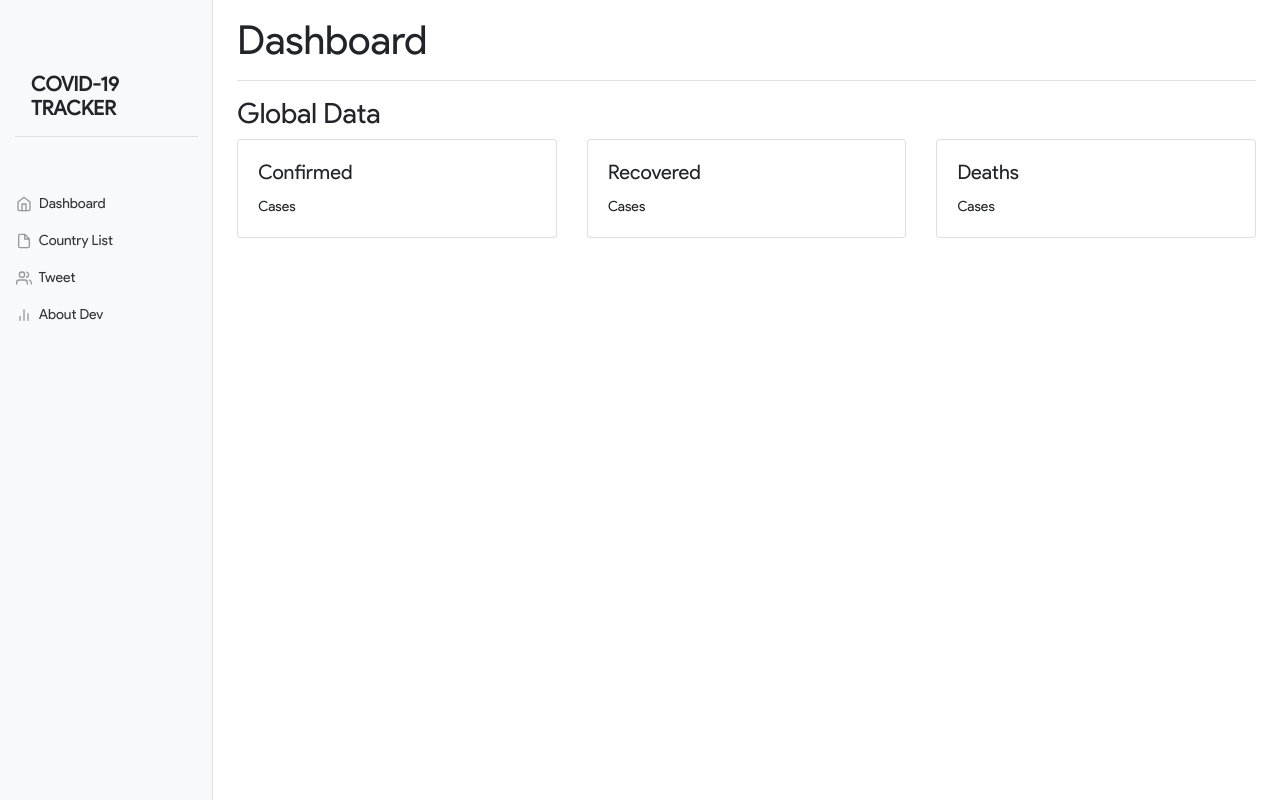
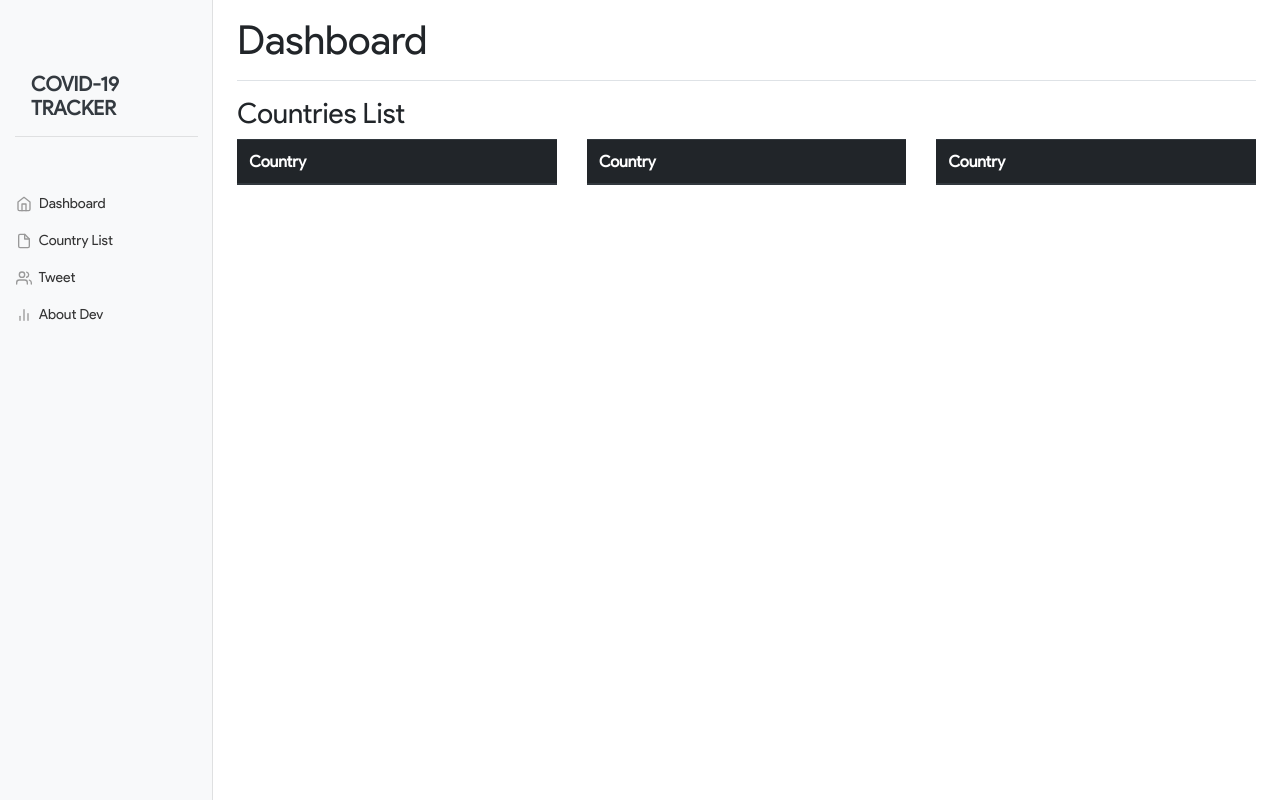
Before and after one commit to munawariz/django-corona, a Django app: page /countries/ in a window 1280 px wide. Run offline with Django 3.2, Linux system fonts and the light colour scheme; data that the repository does not hold is empty; some libraries are stand-ins or nearby versions.

Commit message:
Added per country page cases

```diff
--- a/pages/views.py
+++ b/pages/views.py
@@ -1,40 +1,62 @@
 from django.shortcuts import render
+from asgiref.sync import sync_to_async
 import requests
+import asyncio
+
+
 
 def index(request):
     data = requests.get('https://covid19.mathdro.id/api/').json()
+    image = requests.get('https://covid19.mathdro.id/api/og')
     context = {
+        'country': 'Global',
         'positif': data['confirmed']['value'],
         'sembuh': data['recovered']['value'],
         'meninggal': data['deaths']['value'],
+        'last_update': data['lastUpdate'],
+        'gambar': image.url,
     }
-    return render(request, 'page/index.html', context)
+    return render(request, 'page/case.html', context)
 
 def list_country(request):
     data = requests.get('https://covid19.mathdro.id/api/countries/').json()
     data = data['countries']
-    country_list = []
+    country_list1 = []
+    country_list2 = []
+    country_list3 = []
+    pointer = 0
 
     for data in data:
-        country_list.append(data['name'].lower())
+        if pointer % 3 == 0:
+            country_list1.append(data['name'].lower())
+        elif pointer % 3 == 1:
+            country_list2.append(data['name'].lower())
+        elif pointer % 3 == 2:
+            country_list3.append(data['name'].lower())
+        pointer += 1
 
     context = {
-        'country_list' : country_list,
+        'country_list1' : country_list1,
+        'country_list2' : country_list2,
+        'country_list3' : country_list3,
     }
     return render(request, 'page/countries.html', context)
 
 def country(request, *, country_requested):
     data = requests.get(f'https://covid19.mathdro.id/api/countries/{country_requested}').json()
+    image = requests.get(f'https://covid19.mathdro.id/api/countries/{country_requested}/og')
 
     positif = data['confirmed']['value']
     sembuh = data['recovered']['value']
     meninggal = data['deaths']['value']
+    last_update = data['lastUpdate']
     context = {
-        'page_title' : 'Country Case',
         'country' : country_requested,
         'positif': positif,
         'sembuh': sembuh,
         'meninggal': meninggal,
+        'last_update': last_update,
+        'gambar': image.url,
     }
 
-    return render(request, 'case.html', context)
+    return render(request, 'page/case.html', context)
--- a/templates/components/navbar.html
+++ b/templates/components/navbar.html
@@ -4,7 +4,7 @@
         <nav class="col-md-2 d-none d-md-block bg-light sidebar">
           <div class="sidebar-sticky">
             <div class="container mt-3">
-              <p class="h5 font-weight-bold m-3">COVID-19 TRACKER</p>
+              <p class="h5 font-weight-bold m-3"><a href="/" class="text-dark">COVID-19 TRACKER</a></p>
               <hr>
             </div>
             <ul class="nav flex-column mt-5">
@@ -15,19 +15,19 @@
                 </a>
               </li>
               <li class="nav-item">
-                <a class="nav-link" href="countries/">
+                <a class="nav-link" href="/countries">
                   <span data-feather="file"></span>
                   Country List
                 </a>
               </li>
               <li class="nav-item">
-                <a class="nav-link" href="tweet/">
+                <a class="nav-link" href="/tweet">
                   <span data-feather="users"></span>
                   Tweet
                 </a>
               </li>
               <li class="nav-item">
-                <a class="nav-link" href="dev/">
+                <a class="nav-link" href="/dev">
                   <span data-feather="bar-chart-2"></span>
                   About Dev
                 </a>
--- a/templates/page/countries.html
+++ b/templates/page/countries.html
@@ -1,36 +1,78 @@
 {% extends "../base.html" %}
 
 {% block content %}
+    <style>
+        .hover-item {
+            background-color: #FFF;
+        }
+
+        .hover-item:hover {
+            cursor: pointer;
+            background-color: #ccc;
+        }
+    </style>
     <main role="main" class="col-md-9 ml-sm-auto col-lg-10 pt-3 px-4">
         <div class="d-flex justify-content-between flex-wrap flex-md-nowrap align-items-center pb-2 mb-3 border-bottom">
             <h1 class="h1">Dashboard</h1>
         </div>
-        <h3>Global Data</h3>
+        <h3>Countries List</h3>
         <div class="row">
             <div class="col">
-                <div class="card w-100">
-                    <div class="card-body">
-                      <h5 class="card-title">Confirmed</h5>
-                      <p class="card-text">{{positif}} Cases</p>
-                    </div>
-                </div>
+                <table class="table">
+                    <thead class="thead-dark">
+                        <tr>
+                            <th scope="col">Country</th>
+                        </tr>
+                    </thead>
+                    <tbody>
+                        {% for country in country_list1 %}
+                            <tr data-href='{{country}}' class="hover-item">
+                                <th scope="row" class="text-capitalize">{{country}}</th>
+                            </tr>
+                        {% endfor %}
+                    </tbody>
+                </table>
             </div>
             <div class="col">
-                <div class="card w-100">
-                    <div class="card-body">
-                      <h5 class="card-title">Recovered</h5>
-                      <p class="card-text">{{sembuh}} Cases</p>
-                    </div>
-                </div>
+                <table class="table">
+                    <thead class="thead-dark">
+                        <tr>
+                            <th scope="col">Country</th>
+                        </tr>
+                    </thead>
+                    <tbody>
+                        {% for country in country_list2 %}
+                            <tr data-href='{{country}}' class="hover-item">
+                                <th scope="row" class="text-capitalize">{{country}}</th>
+                            </tr>
+                        {% endfor %}
+                    </tbody>
+                </table>
             </div>
             <div class="col">
-                <div class="card w-100">
-                    <div class="card-body">
-                      <h5 class="card-title">Deaths</h5>
-                      <p class="card-text">{{meninggal}} Cases</p>
-                    </div>
-                </div>
+                <table class="table">
+                    <thead class="thead-dark">
+                        <tr>
+                            <th scope="col">Country</th>
+                        </tr>
+                    </thead>
+                    <tbody>
+                        {% for country in country_list3 %}
+                            <tr data-href='{{country}}' class="hover-item">
+                                <th scope="row" class="text-capitalize">{{country}}</th>
+                            </tr>
+                        {% endfor %}
+                    </tbody>
+                </table>
             </div>
         </div>
     </main>
+
+    <script>
+        $(document).ready(function() {
+            $(document.body).on("click", "tr[data-href]", function () {
+                window.location.href = this.dataset.href;
+            });
+        });
+    </script>
 {% endblock content %}
```
Also changed, not shown: templates/page/case.html (added, +42 -0 lines).
